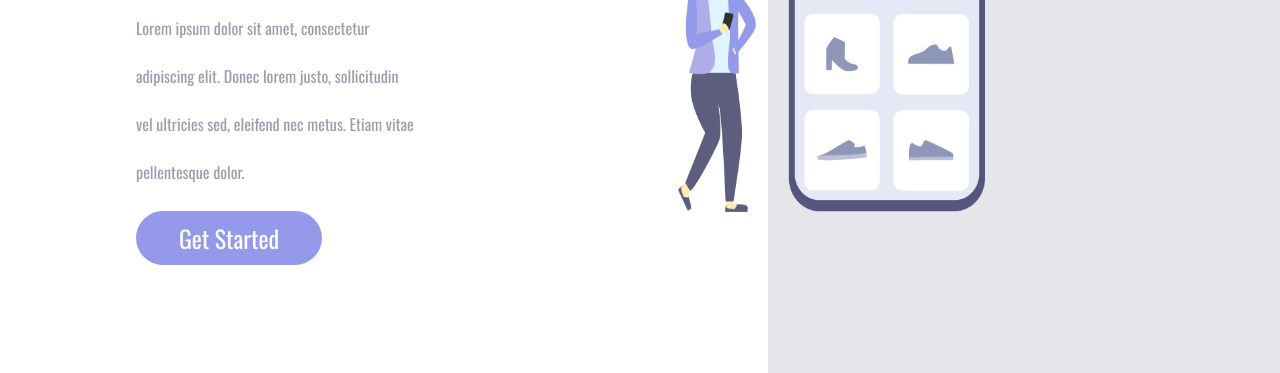
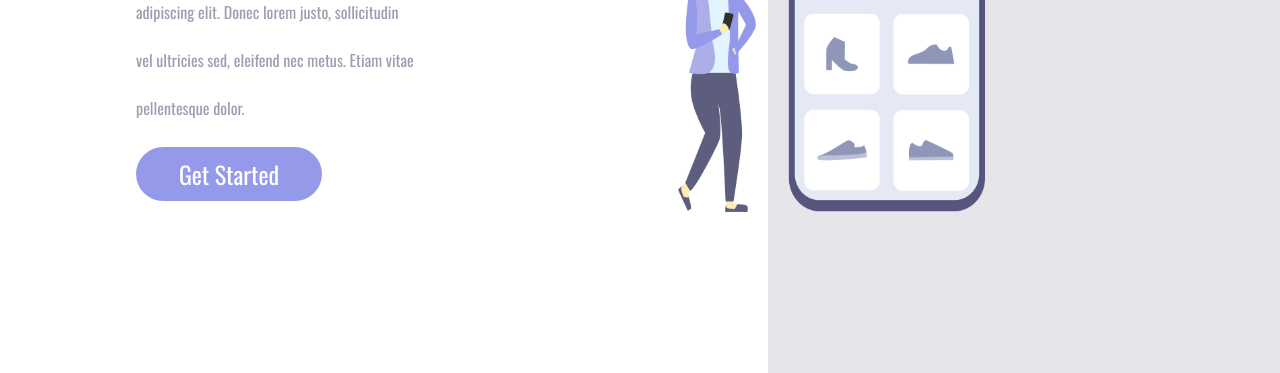
Before and after one commit to marlonsilveiradev/via-mobile, a plain HTML site: page index.html in a window 1280 px wide. Shown: the part 427-800 px from the top of the page. Drawn offline with nearby package versions, Linux system fonts and the light colour scheme.

Commit message:
Alteração na responsividade

```diff
--- a/style.css
+++ b/style.css
@@ -84,6 +84,9 @@ button:hover {
 }
 
 @media screen and (max-width: 1280px) {
+    .container-left {
+        margin-top: 15%;
+    }
     header {
         font-size: 24px;
     }
```
